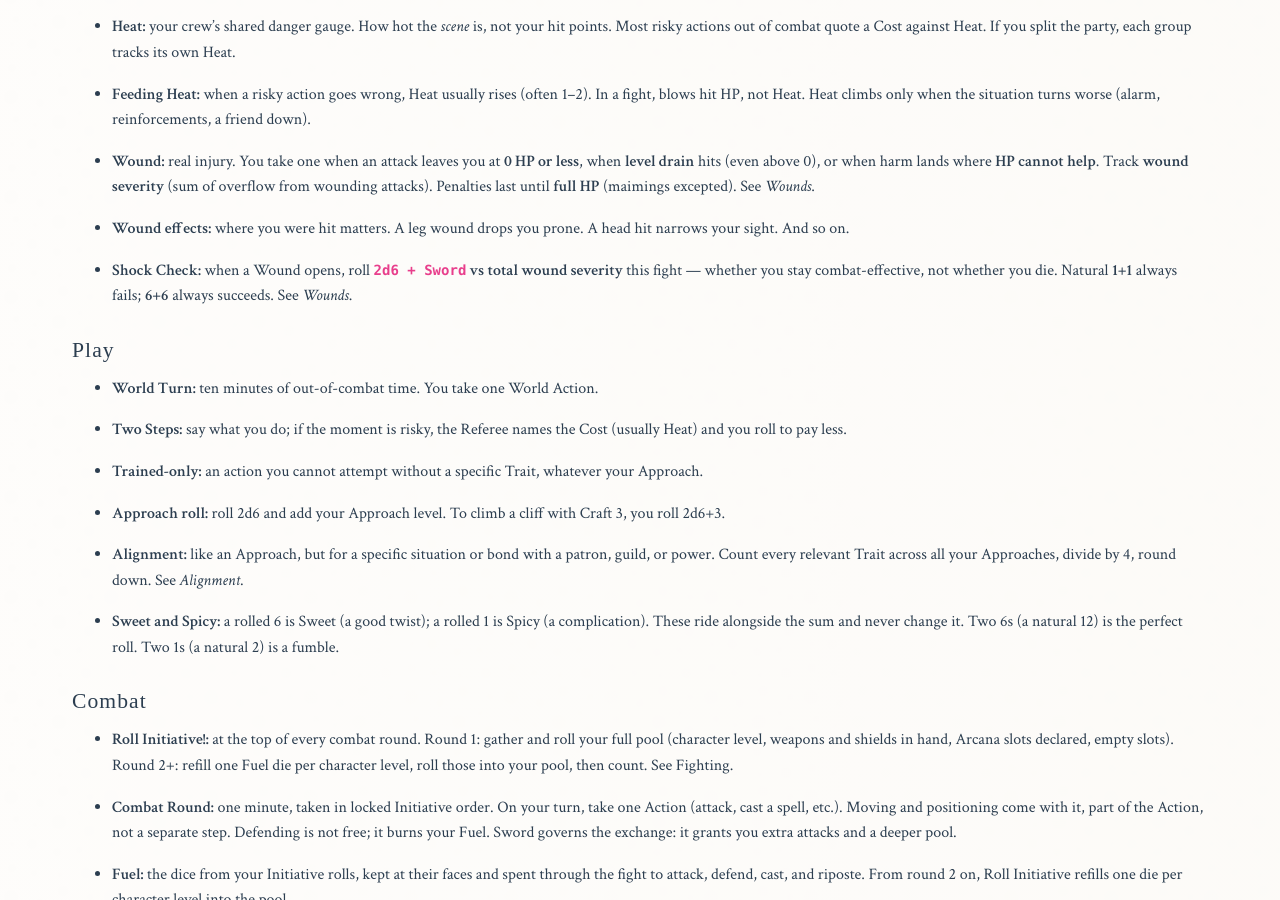
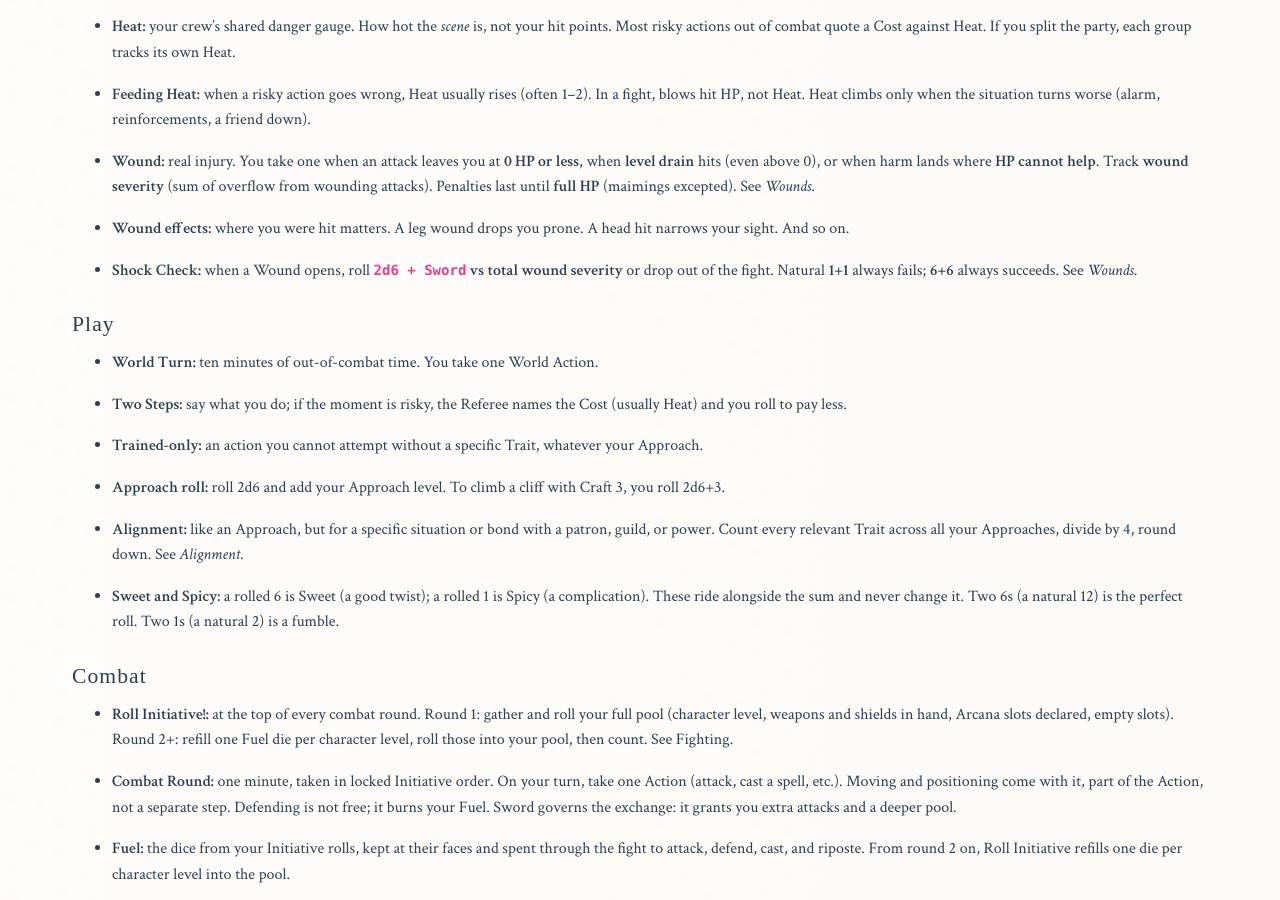
Before and after one commit to paulabrams/burners, a Jekyll site: the page built from burners-adventure-game.md, in a window 1280 px wide and 900 px high, scrolled down 3814 px. Built offline with Jekyll 4.4.1, drawn with Linux system fonts in a browser that asks for light colours; some web fonts are replaced.

Commit message:
Update burners-adventure-game.md

```diff
--- a/burners-adventure-game.md
+++ b/burners-adventure-game.md
@@ -91,7 +91,7 @@ Quick definitions. Details live in the chapters below.
 
 - **Wound effects:** where you were hit matters. A leg wound drops you prone. A head hit narrows your sight. And so on.
 
-- **Shock Check:** when a Wound opens, roll **`2d6 + Sword` vs total wound severity** this fight — whether you stay combat-effective, not whether you die. Natural **1+1** always fails; **6+6** always succeeds. See *Wounds*.
+- **Shock Check:** when a Wound opens, roll **`2d6 + Sword` vs total wound severity** or drop out of the fight. Natural **1+1** always fails; **6+6** always succeeds. See *Wounds*.
 
 ### Play
 
```
